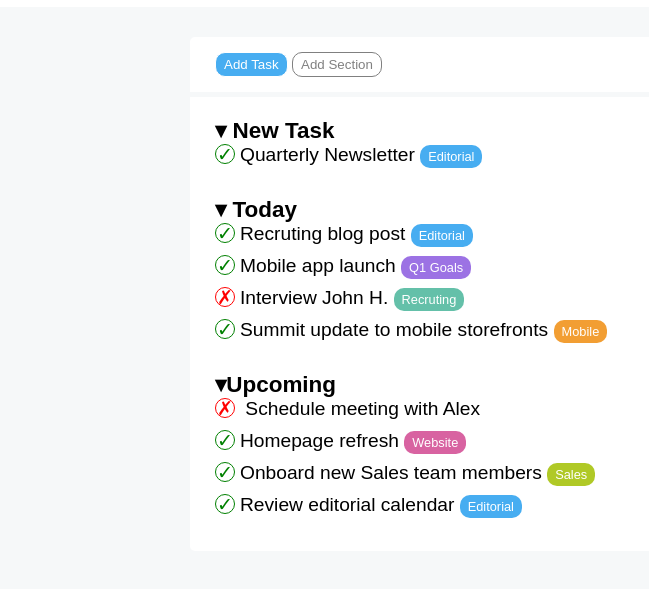
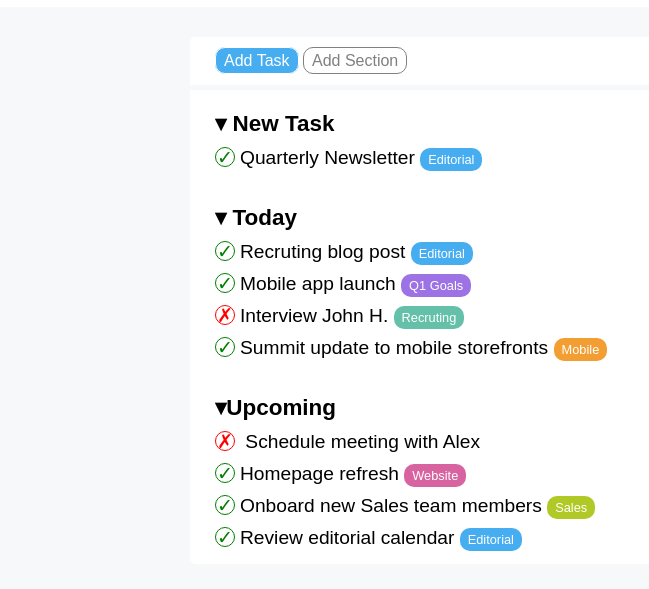
Before and after one commit to SimoneVerzeletti/html-css-toboolist, a plain HTML site: page index.html in a window 1280 px wide. Shown: the part 63-652 px from the top of the page, without its empty margins (0-649 px from the left). Drawn offline with Linux system fonts and the light colour scheme.

Commit message:
edit: correzione tag lista

```diff
--- a/CSS/style.css
+++ b/CSS/style.css
@@ -14,6 +14,10 @@ body {
 .header {
     background-color: white;
     padding: 10px 20px;
+}
+
+a {
+    text-decoration: none;
 }
 
 h1 {
--- a/index.html
+++ b/index.html
@@ -19,20 +19,21 @@
             <!-- Sezione pulsanti Add -->
             <section class="sc-add">
                 <div class="btn-add">
-                    <button class="btn-blue" href="#">Add Task</button>
-                    <button class="btn-white" href="#"> Add Section</button>
+                    <a class="btn-blue" href="#">Add Task</a>
+                    <a class="btn-white" href="#"> Add Section</a>
                 </div>
             </section>
             <!-- Sezione task -->
             <section class="sc-task">
                 <ul>
-
+                    <li>
                         <h3>&blacktriangledown; New Task</h3>
                     </li>
                     <li> <span class="circle check">&check;</span>Quarterly Newsletter <span
                             class="tag-editorial">Editorial</span></li>
+                </ul>
+                <ul>
                     <li>
-                        <ul>
                         <h3>&blacktriangledown; Today</h3>
                     </li>
                     <li><span class="circle check">&check;</span>Recruting blog post <span
@@ -46,7 +47,9 @@
                     <li><span class="circle check">&check;</span>Summit update to mobile storefronts <span
                             class="tag-mobile">Mobile</span>
                     </li>
+                </ul>
                 <ul>
+                    <li>
                         <h3>&blacktriangledown;Upcoming</h3>
                     </li>
                     <li><span class="circle cross">&cross;</span>
@@ -62,7 +65,6 @@
                             class="tag-editorial">Editorial</span>
                     </li>
                 </ul>
-                </ul>
             </section>
         </div>
     </main>
```
Lines whose indentation alone changed are shown as unchanged.
